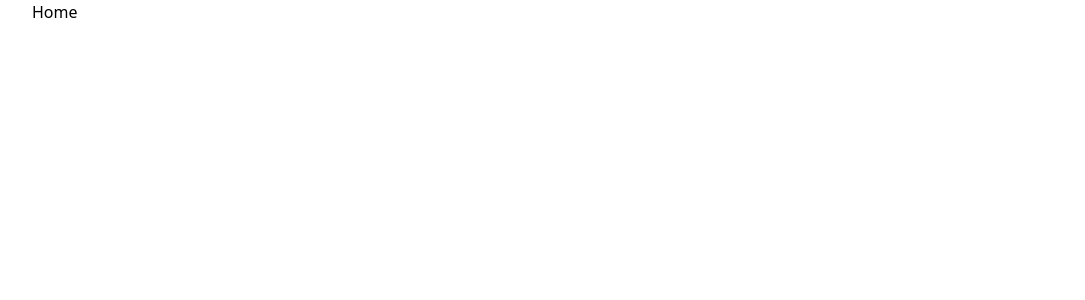
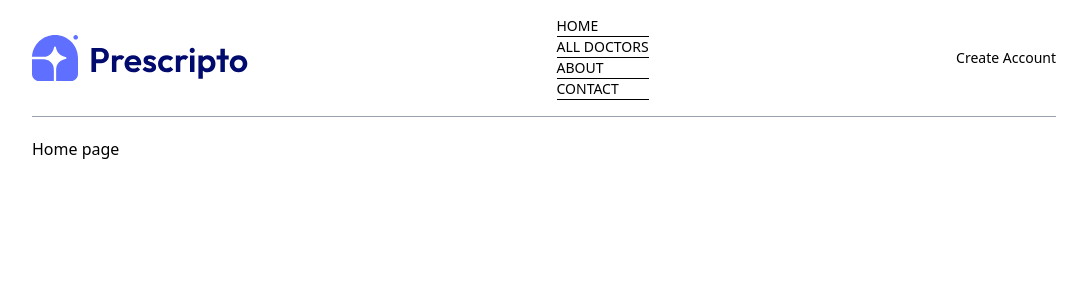
Before and after one commit to Naeem-khndkar55/Doctor-appointment-, a React (Vite) app in the folder frontend/: page / in a window 1280 px wide. Shown: the top 300 px of the page, without its empty margins (96-1181 px from the left). Built offline with nearby package versions, Linux system fonts and the light colour scheme.

Commit message:
navbar design initalized

```diff
--- a/frontend/src/App.jsx
+++ b/frontend/src/App.jsx
@@ -8,10 +8,12 @@
 import MyProfile from "./pages/MyProfile";
 import MyAppointments from "./pages/MyAppointments";
 import Appointment from "./pages/Appointment";
+import Navbar from "./components/Navbar";
 
 const App = () => {
   return (
     <div className="mx-4 sm:mx-[10%]">
+      <Navbar />
       <Routes>
         <Route path="/" element={<Home />} />
         <Route path="/about" element={<About />} />
--- /dev/null
+++ b/frontend/src/components/Navbar.jsx
@@ -0,0 +1,31 @@
+import React from "react";
+import { assets } from "../assets/assets";
+import { NavLink } from "react-router-dom";
+const Navbar = () => {
+  return (
+    <div className="flex items-center justify-between text-sm py-4 mb-5 border-b border-b-gray-400 ">
+      <img src={assets.logo} alt="" />
+      <ul>
+        <NavLink>
+          <li>HOME</li>
+          <hr />
+        </NavLink>
+        <NavLink>
+          <li>ALL DOCTORS</li>
+          <hr />
+        </NavLink>
+        <NavLink>
+          <li>ABOUT</li>
+          <hr />
+        </NavLink>
+        <NavLink>
+          <li>CONTACT</li>
+          <hr />
+        </NavLink>
+      </ul>
+      <div>Create Account</div>
+    </div>
+  );
+};
+
+export default Navbar;
--- a/frontend/src/pages/Home.jsx
+++ b/frontend/src/pages/Home.jsx
@@ -1,7 +1,7 @@
 import React from "react";
 
 const Home = () => {
-  return <div>Home</div>;
+  return <div>Home page </div>;
 };
 
 export default Home;
```
